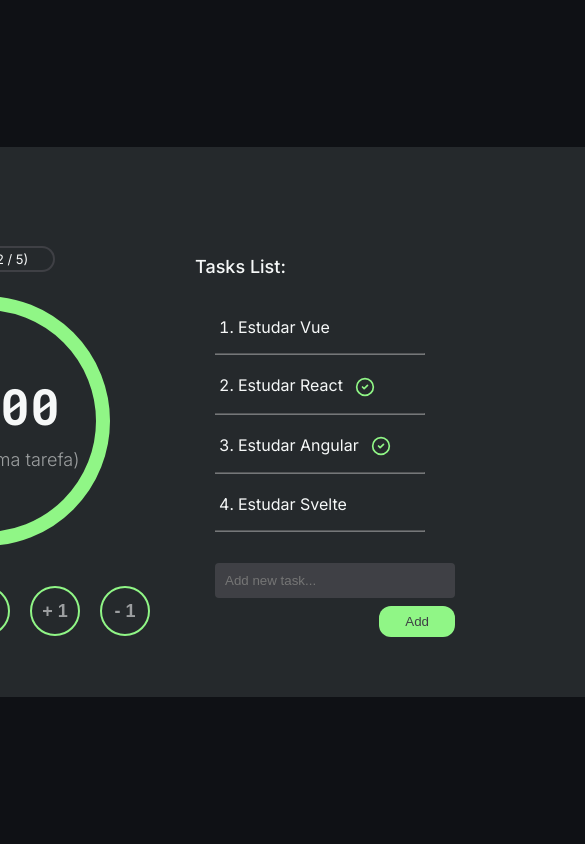
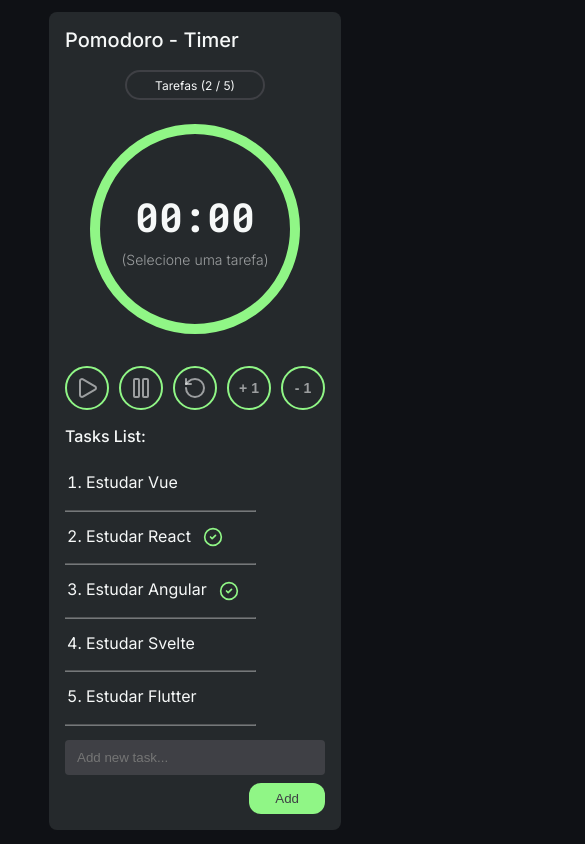
Before and after one commit to Yuri-Romeu/Pomodoro-Vue, a Vue app: page / in a window 390 px wide. Shown: the top 844 px of the page, 585 px wide, since content can reach past the window. Built offline with nearby package versions, Linux system fonts and the light colour scheme.

Commit message:
implementação de responsividade

```diff
--- a/src/App.vue
+++ b/src/App.vue
@@ -74,6 +74,7 @@ function taskSelected(id: number) {
 }
 
 function addTask(title: string) {
+     if (tarefas.value.find(task => task.title === title)) return alert('Tarefa duplicada');
      const newId = tarefas.value.length ? Math.max(...tarefas.value.map(t => t.id)) + 1 : 1;
      tarefas.value.push({
           id: newId,
@@ -143,42 +144,76 @@ let tarefas = ref([
 
 <style scoped>
 main {
-     width: 900px;
-     height: 550px;
-     border-radius: 10px;
+     width: min(900px, 100%);
+     min-height: 550px;
+     max-height: calc(100vh - 32px);
+     border-radius: 12px;
      background-color: var(--color-bg-secondary);
-     padding: 30px;
+     padding: clamp(16px, 3vw, 30px);
+     display: flex;
+     flex-direction: column;
 }
 
 .container {
      display: grid;
-     grid-template-columns: 1fr 1fr;
-     height: 90%;
-     margin: 10px 0;
+     grid-template-columns: minmax(280px, 1fr) minmax(280px, 1fr);
+     gap: clamp(20px, 3vw, 36px);
+     flex: 1;
+     min-height: 0;
+     margin-top: 12px;
 }
 
 .container .timer {
      display: flex;
      align-items: center;
      flex-direction: column;
-     margin-top: 20px;
+     justify-content: flex-start;
+     min-width: 0;
 }
 
 .container .tasks {
-     margin-top: 40px;
      display: flex;
      flex-direction: column;
      height: 100%;
      min-height: 0;
+     min-width: 0;
 }
 
 .title {
-     font-size: 24px;
+     font-size: clamp(20px, 2.4vw, 24px);
      font-weight: 500;
 }
 
 .subTitle {
-     font-size: 18px;
+     font-size: clamp(16px, 2vw, 18px);
      font-weight: 500;
 }
+
+@media (max-width: 900px) {
+     main {
+          min-height: unset;
+          max-height: none;
+     }
+
+     .container {
+          grid-template-columns: 1fr;
+          gap: 20px;
+     }
+
+     .container .tasks {
+          min-height: 260px;
+     }
+}
+
+@media (max-width: 560px) {
+     main {
+          padding: 16px;
+          border-radius: 8px;
+     }
+
+     .container {
+          gap: 16px;
+          margin-top: 8px;
+     }
+}
 </style>
--- a/src/assets/theme/theme.css
+++ b/src/assets/theme/theme.css
@@ -28,5 +28,14 @@ body {
      display: flex;
      justify-content: center;
      align-items: center;
-     height: 100vh;
+     min-height: 100vh;
+     padding: 16px;
+     overflow-y: auto;
 }
+
+@media (max-width: 900px) {
+     body {
+          align-items: flex-start;
+          padding: 12px;
+     }
+}
--- a/src/components/addTask.vue
+++ b/src/components/addTask.vue
@@ -22,15 +22,15 @@ function addTask() {
 
 <style scoped>
 .addTask {
-     width: 240px;
+     width: min(100%, 280px);
      margin-top: auto;
-     margin-bottom: 60px;
+     margin-bottom: clamp(14px, 5vh, 40px);
      margin-left: 20px;
 }
 
 input {
      width: 100%;
-     padding: 10px;
+     padding: 10px 12px;
      border-radius: 4px;
      background-color: var(--color-bg-input);
      color: var(--color-primary);
@@ -53,4 +53,11 @@ button {
      cursor: pointer;
      font-weight: 500;
 }
+
+@media (max-width: 560px) {
+     .addTask {
+          margin-left: 0;
+          margin-bottom: 0;
+     }
+}
 </style>
--- a/src/components/taskList.vue
+++ b/src/components/taskList.vue
@@ -25,7 +25,7 @@ const emit = defineEmits(['title']);
 
 <style scoped>
 .containerTaskList {
-     margin: 20px;
+     margin: 16px 20px 0;
      flex: 1;
      min-height: 0;
      overflow-y: auto;
@@ -34,11 +34,13 @@ const emit = defineEmits(['title']);
 ol {
      list-style: decimal;
      list-style-position: inside;
-     padding-left: 4px;
+     padding-left: 2px;
 }
 
 li {
-     margin: 20px 0;
+     margin: 14px 0;
+     line-height: 1.35;
+     word-break: break-word;
 }
 
 .checkIcon {
@@ -59,4 +61,15 @@ hr {
      margin-left: -20px;
      opacity: 0.4;
 }
+
+@media (max-width: 560px) {
+     .containerTaskList {
+          margin: 12px 0 0;
+     }
+
+     hr {
+          width: 78%;
+          margin-left: -12px;
+     }
+}
 </style>
--- a/src/components/tasksAmount.vue
+++ b/src/components/tasksAmount.vue
@@ -18,14 +18,17 @@ const completed = computed(() => props.amount.filter(task => task.done).length);
      display: flex;
      justify-content: center;
      align-items: center;
-     width: 140px;
-     height: 26px;
+     width: fit-content;
+     min-width: 140px;
+     height: 30px;
+     padding: 0 12px;
      border-radius: 20px;
      margin: 10px 0;
      border: 2px solid var(--color-bg-input);
 }
 
 p {
-     font-size: 13px;
+     font-size: clamp(12px, 2.4vw, 13px);
+     white-space: nowrap;
 }
 </style>
--- a/src/components/timer.vue
+++ b/src/components/timer.vue
@@ -11,29 +11,32 @@ const props = defineProps<{ time: string; taskTitle: string }>();
 
 <style scoped>
 .containerTimer {
-     width: 250px;
-     height: 250px;
+     width: clamp(210px, 32vw, 250px);
+     aspect-ratio: 1 / 1;
      border-radius: 50%;
-     border: 14px solid var(--color-secondary);
+     border: clamp(10px, 1.5vw, 14px) solid var(--color-secondary);
      display: flex;
      flex-direction: column;
      justify-content: center;
      align-items: center;
      margin: 14px 0;
+     padding: 10px;
+     text-align: center;
 }
 
 .containerTimer h1 {
      color: var(--color-primary);
-     font-size: 50px;
+     font-size: clamp(40px, 6vw, 50px);
      font-family: var(--font-secondary);
      font-weight: 800;
      margin: 0;
 }
 
 .containerTimer p {
-     font-size: 18px;
+     font-size: clamp(14px, 2.2vw, 18px);
      font-weight: 300;
      color: var(--color-quaternary);
-     margin-top: 10px;
+     margin-top: 8px;
+     max-width: 100%;
 }
 </style>
--- a/src/components/timerControls.vue
+++ b/src/components/timerControls.vue
@@ -31,13 +31,17 @@ const emit = defineEmits(['increment', 'decrement', 'play', 'pause', 'reset']);
 <style scoped>
 .timerControlsContainer {
      display: flex;
-     gap: 20px;
-     margin-top: 26px;
+     flex-wrap: wrap;
+     justify-content: center;
+     gap: clamp(10px, 2vw, 20px);
+     margin-top: 22px;
+     width: 100%;
+     max-width: 360px;
 }
 
 .timerControlsButton {
-     width: 50px;
-     height: 50px;
+     width: clamp(44px, 9vw, 50px);
+     height: clamp(44px, 9vw, 50px);
      background-color: transparent;
      border-radius: 50%;
      border: 2px solid var(--color-secondary);
@@ -48,8 +52,15 @@ const emit = defineEmits(['increment', 'decrement', 'play', 'pause', 'reset']);
 }
 
 .timerControlsButton span {
-     font-size: 18px;
+     font-size: clamp(14px, 2.8vw, 18px);
      color: var(--color-quaternary);
      font-weight: 700;
 }
+
+@media (max-width: 560px) {
+     .timerControlsContainer {
+          max-width: 280px;
+          margin-top: 18px;
+     }
+}
 </style>
```
